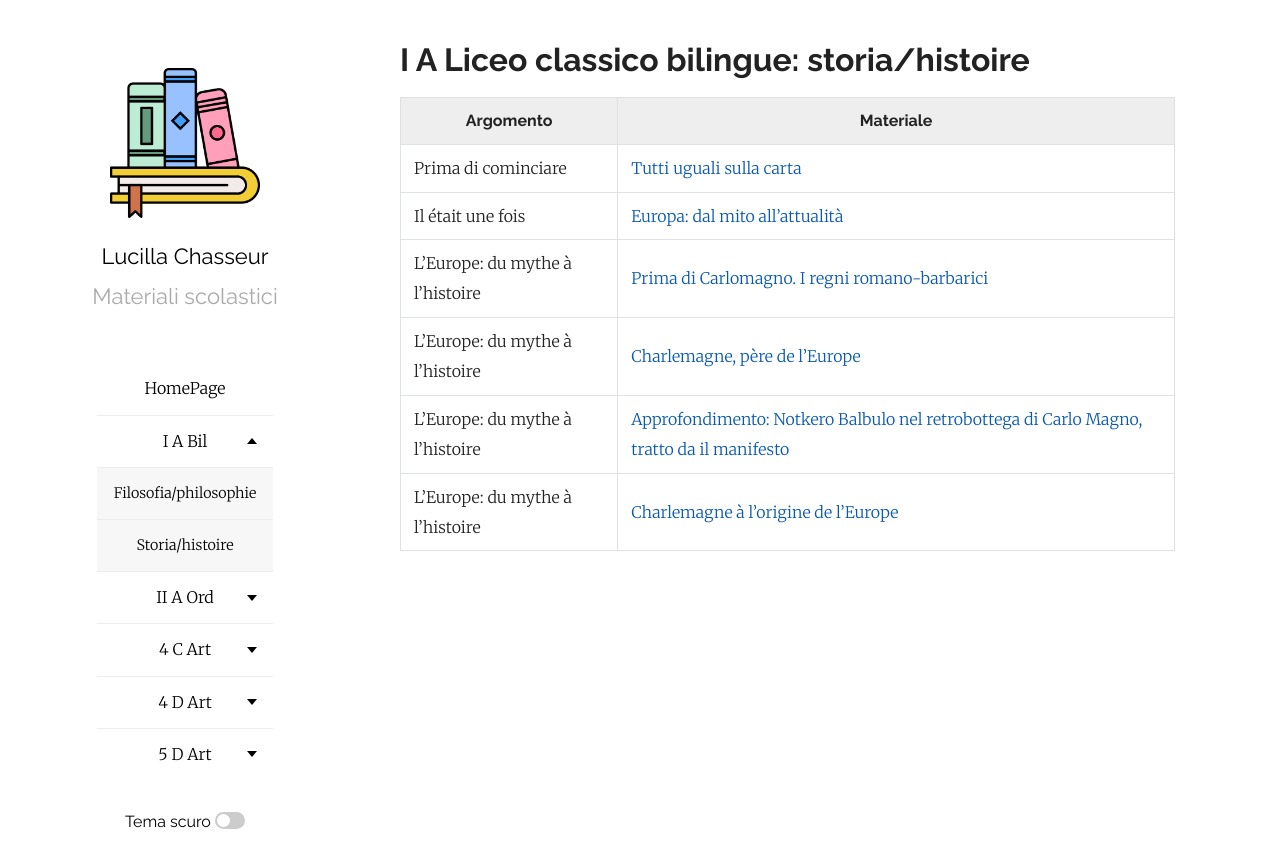
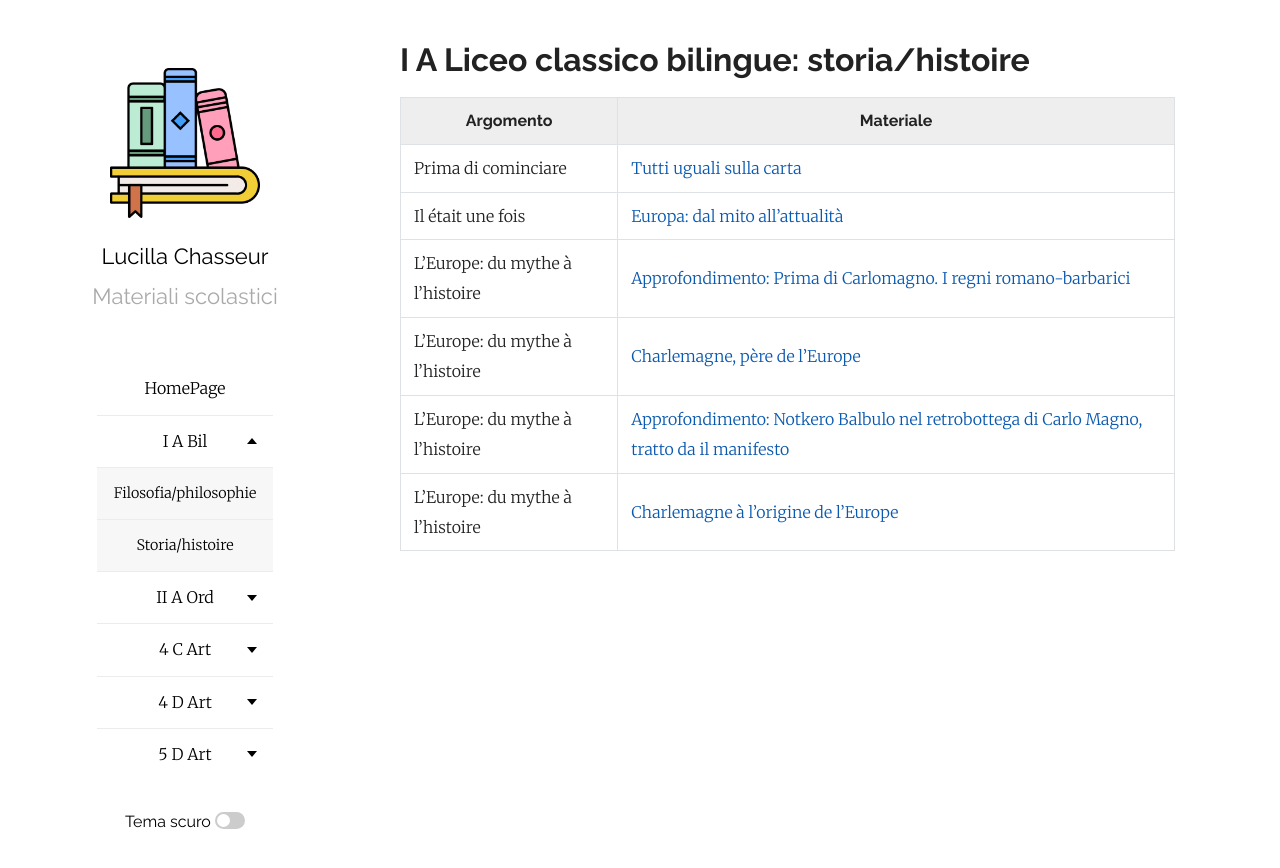
Before and after one commit to efemeridi/efemeridi.github.io, a Jekyll site: the page built from 1a_bil_storia.md, in a window 1280 px wide. Shown: the top 868 px of the page. Built offline with Jekyll 4.4.1, drawn with Linux system fonts in a browser that asks for light colours; our own code applies the rules of GitHub Pages for plain Markdown files.

Commit message:
Update link description for historical material

```diff
--- a/1a_bil_storia.md
+++ b/1a_bil_storia.md
@@ -7,7 +7,7 @@ layout: page
 |-----------|-------------|
 |Prima di cominciare|[Tutti uguali sulla carta](https://vimeo.com/5304474/)
 |Il était une fois|[Europa: dal mito all'attualità](/materiali/I_A_bil/storia/il_etait_une_fois_intro_classe.pdf/)
-|L'Europe: du mythe à l'histoire|[Prima di Carlomagno. I regni romano-barbarici](https://www.raiplay.it/video/2022/12/Passato-e-Presente-I-Regni-Romano-Barbarici---19122022-4353bc33-d70d-416a-89ec-eb805f17cfb7.html)
+|L'Europe: du mythe à l'histoire|[Approfondimento: Prima di Carlomagno. I regni romano-barbarici](https://www.raiplay.it/video/2022/12/Passato-e-Presente-I-Regni-Romano-Barbarici---19122022-4353bc33-d70d-416a-89ec-eb805f17cfb7.html)
 |L'Europe: du mythe à l'histoire|[Charlemagne, père de l'Europe](/materiali/I_A_bil/storia/01_charlemagne_pere_europe_sito_2026.pdf/)
 |L'Europe: du mythe à l'histoire|[Approfondimento: Notkero Balbulo nel retrobottega di Carlo Magno, tratto da il manifesto](/materiali/I_A_bil/storia/Notkero_Balbulo_Gesta_Karoli.pdf/)
 |L'Europe: du mythe à l'histoire|[Charlemagne à l'origine de l'Europe](/materiali/I_A_bil/storia/02_Charlemagne_a_l_origine_de_l_Europe.pdf/)
```
